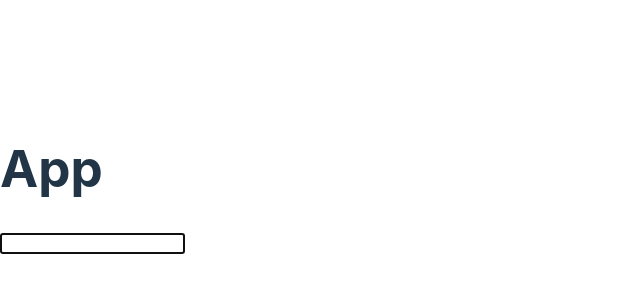
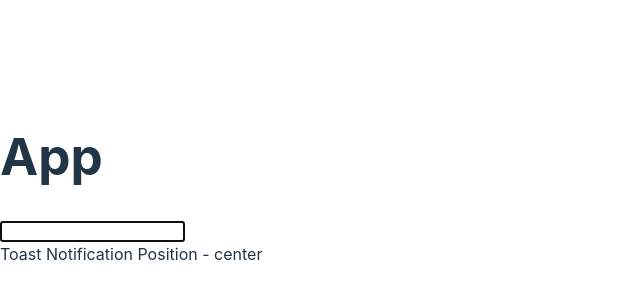
Before and after one commit to taufique100/React-with-Typescript, a React (Vite) app: page / in a window 1280 px wide. Shown: the part 220-520 px from the top of the page, without its empty margins (0-640 px from the left). Built offline with nearby package versions, Linux system fonts and the light colour scheme.

Commit message:
final course with updated readme file

```diff
--- a/src/App.tsx
+++ b/src/App.tsx
@@ -3,6 +3,8 @@ import About from "./Components/About/About";
 import { Box } from "./Components/Context/Box";
 import { ThemeContextProvider } from "./Components/Context/ThemeContext";
 import { UserContextProvider } from "./Components/Context/UserContext";
+import List from "./Components/Generics/List";
+import Toster from "./Components/Generics/Toster";
 import Home from "./Components/Home/Home";
 import RefHook from "./Components/Home/RefHook";
 
@@ -17,6 +19,20 @@ function App() {
           <Home />
           <About /> */}
           <RefHook/>
+          {/* <List items={['anc', 'books', 'apple', 'gravity']} onClick={(item)=>console.log(item)}/>
+          <List items={[1,2,3,4,5]} onClick={(item)=>console.log(item)}/>
+          <List items={[
+            {
+              first:'First',
+              last:'last'
+            },
+            {
+              first:'First',
+              last:'last'
+            },
+          ]} onClick={(item)=>console.log(item)}/> */}
+
+          <Toster position="center"/>
         </ThemeContextProvider>
       </UserContextProvider>
     </>
--- /dev/null
+++ b/src/Components/Generics/List.tsx
@@ -0,0 +1,19 @@
+import React from 'react'
+
+type ListProps<T>={
+    items : T[],
+    onClick: (value: T)=> void
+}
+
+export const List=<T extends {}>({items, onClick}: ListProps<T>)=> {
+  return (
+    <div>
+      <h2>List of items</h2>
+      {
+        items.map((data, index)=>(
+            <span key={index} onClick={()=>onClick(data)}>{}</span>
+        ))
+      }
+    </div>
+  )
+}
--- /dev/null
+++ b/src/Components/Generics/Toster.tsx
@@ -0,0 +1,16 @@
+import React from 'react'
+
+
+type HorizontalPosition = 'left' | 'center' | 'right';
+type VerticalPosition = 'top' | 'center' | 'bottom';
+
+type TosterProps = {
+    position:
+    | Exclude<`${HorizontalPosition}-${VerticalPosition}`, 'center-center'>
+    | 'center'
+}
+
+export default function Toster({position}: TosterProps) {
+
+  return (<div>Toast Notification Position - {position}</div> )
+}
```
Also changed, not shown: 1 other file (tests, documents, lock files or other folders).
